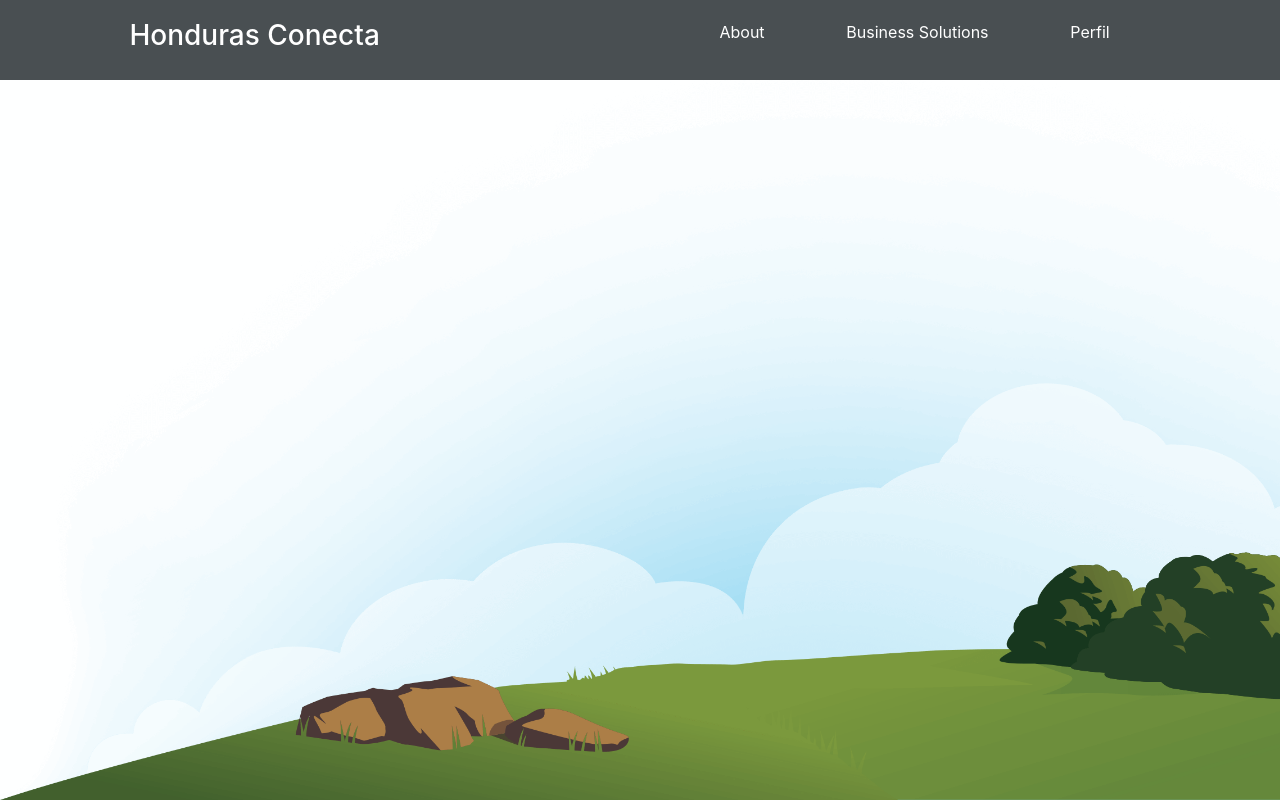
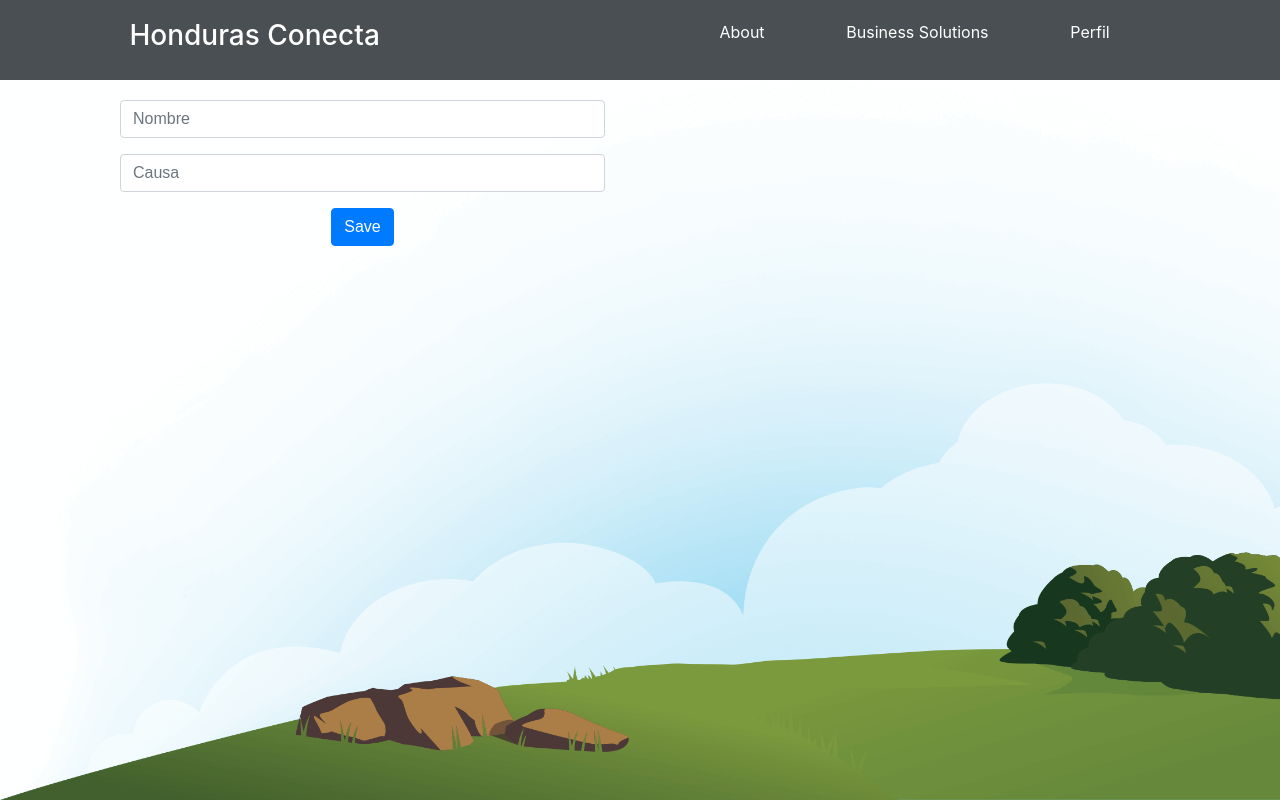
Before and after one commit to mario-galindo/honduras-conecta-frontend, a React (Create React App) app: page /voluntario in a window 1280 px wide. Built offline with nearby package versions, Linux system fonts and the light colour scheme.

Commit message:
add vounteer form

```diff
--- a/src/App.js
+++ b/src/App.js
@@ -1,7 +1,7 @@
 import React, { Component } from 'react';
 import './App.css';
 import logo from './logo2.svg';
-import { BrowserRouter as Router, Switch, Route } from 'react-router-dom'
+import { BrowserRouter as Router, Switch, Route ,Link} from 'react-router-dom'
 
 
 //CUSTOM COMPONENTS
@@ -10,6 +10,7 @@ import Main from '../src/components/main'
 import Nav from './components/Nav';
 import About from './components/About';
 import BusinessSolutions from './components/BusinessSolutions'
+import VoluntarioForm from './components/VoluntarioForm'
 
 class App extends Component {
 
@@ -36,6 +37,7 @@ class App extends Component {
             <Route path="/" exact component={Home}></Route>
             <Route path="/about" component={About}></Route>
             <Route path="/businesssolutions" component={BusinessSolutions}></Route>
+            <Route path="/voluntario" component={VoluntarioForm}></Route>
           </Switch>
           </Router>
         ) : (
@@ -66,7 +68,8 @@ const Home = () => (
       <div className="card-body">
       <h5 className="card-title">Voluntariado</h5>
       <p className="card-text">Unete a la causa y se parte del voluntariado.</p>
-      <a href="#" className="btn btn-primary">Registrarse</a>
+
+      <Link to='/voluntario'><a href="#" className="btn btn-primary">Registrarse</a></Link>
       </div>
       </div>
     </div>
--- /dev/null
+++ b/src/components/VoluntarioForm.js
@@ -0,0 +1,46 @@
+import React from 'react'
+
+class VoluntarioForm extends React.Component {
+
+    constructor() {
+        super();
+        this.state = {
+            nombre: '',
+            causa: '',
+            horas: 0
+        };
+    }
+
+    render() {
+        return (
+            <div className="container">
+                <div className="col-md-6 text-center">
+                    <form className="card-body">
+                        <div className="form-group">
+                            <input
+                                type="text"
+                                name="nombre"
+                                className="form-control"
+                                placeholder="Nombre"
+                            />
+                        </div>
+                        <div className="form-group">
+                            <input
+                                type="text"
+                                name="causa"
+                                className="form-control"
+                                placeholder="Causa"
+                            />
+                        </div>
+                        <button type="submit" className="btn btn-primary">
+                            Save
+                    </button>
+                    </form>
+                </div>
+            </div>
+        )
+    }
+
+}
+
+export default VoluntarioForm;
```
